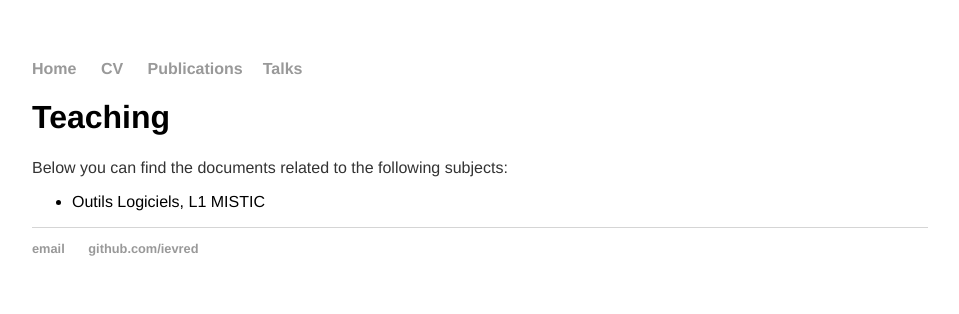
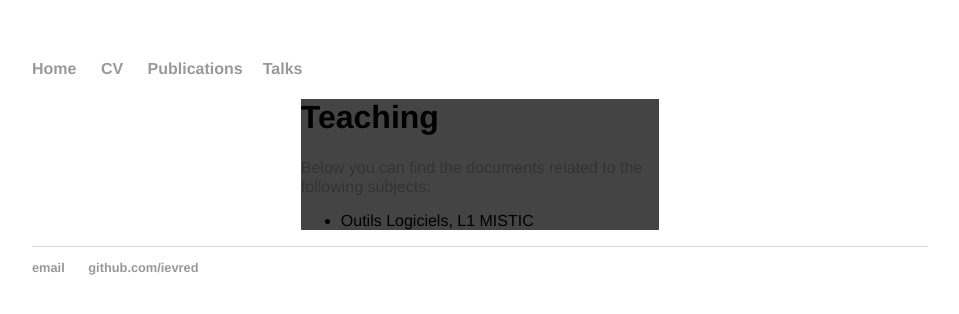
Before and after one commit to ievred/ievred.github.io, a Jekyll site: the page built from teach/index.html, in a window 1280 px wide. Shown: the top 314 px of the page, without its empty margins (160-1119 px from the left). Built offline with Jekyll 4.4.1, drawn with Linux system fonts in a browser that asks for light colours.

Commit message:
Update main.css

```diff
--- a/css/main.css
+++ b/css/main.css
@@ -50,3 +50,20 @@ ul.posts {
 ul.posts li {
     list-style: none;
 }
+
+.container {
+    width: 40%;
+    height: 40%;
+    background: #444;
+    margin: 0 auto;
+}
+.container img.wide {
+    max-width: 100%;
+    max-height: 100%;
+    height: auto;
+}
+.container img.tall {
+    max-height: 100%;
+    max-width: 100%;
+    width: auto;
+}
```
